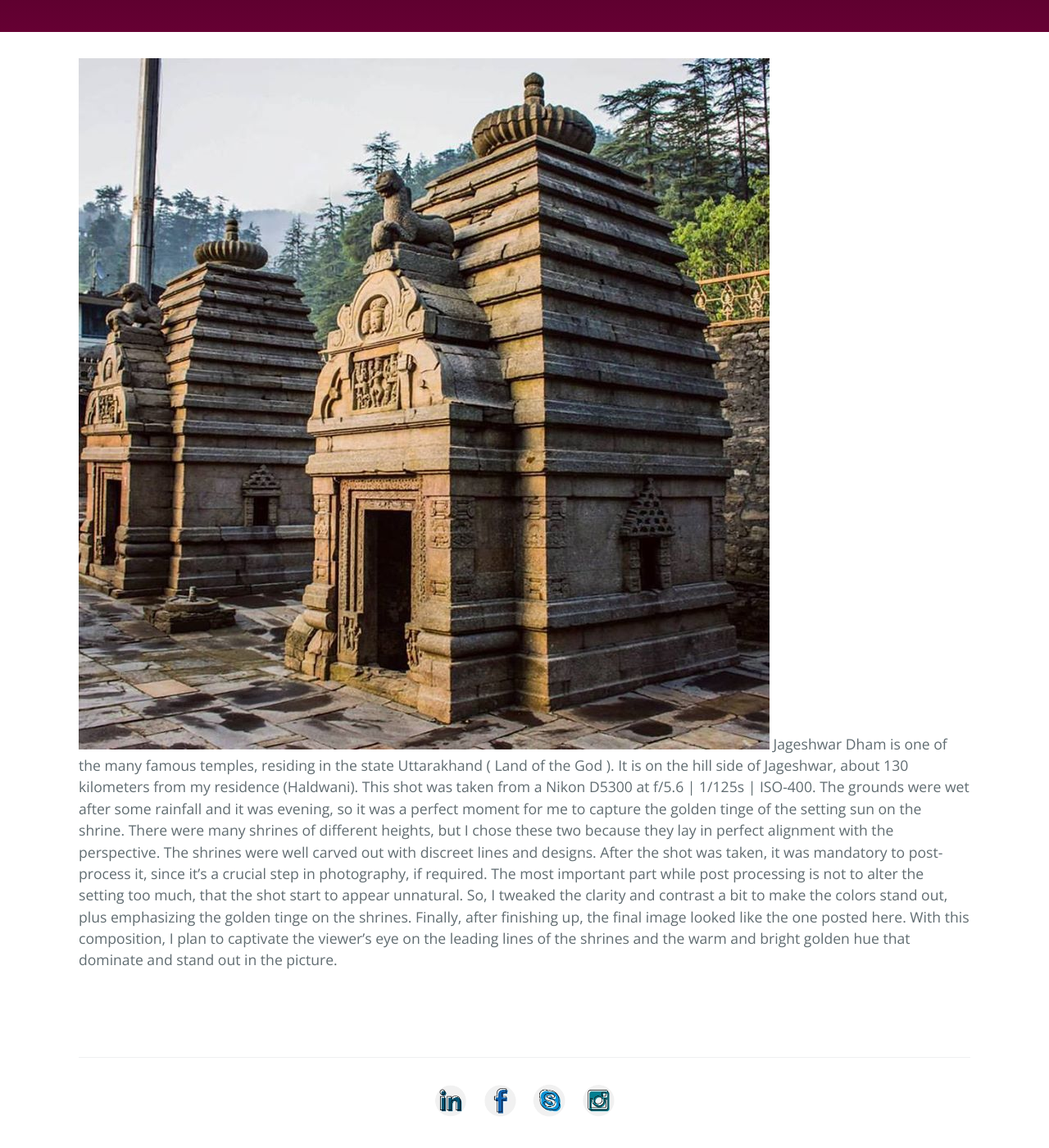
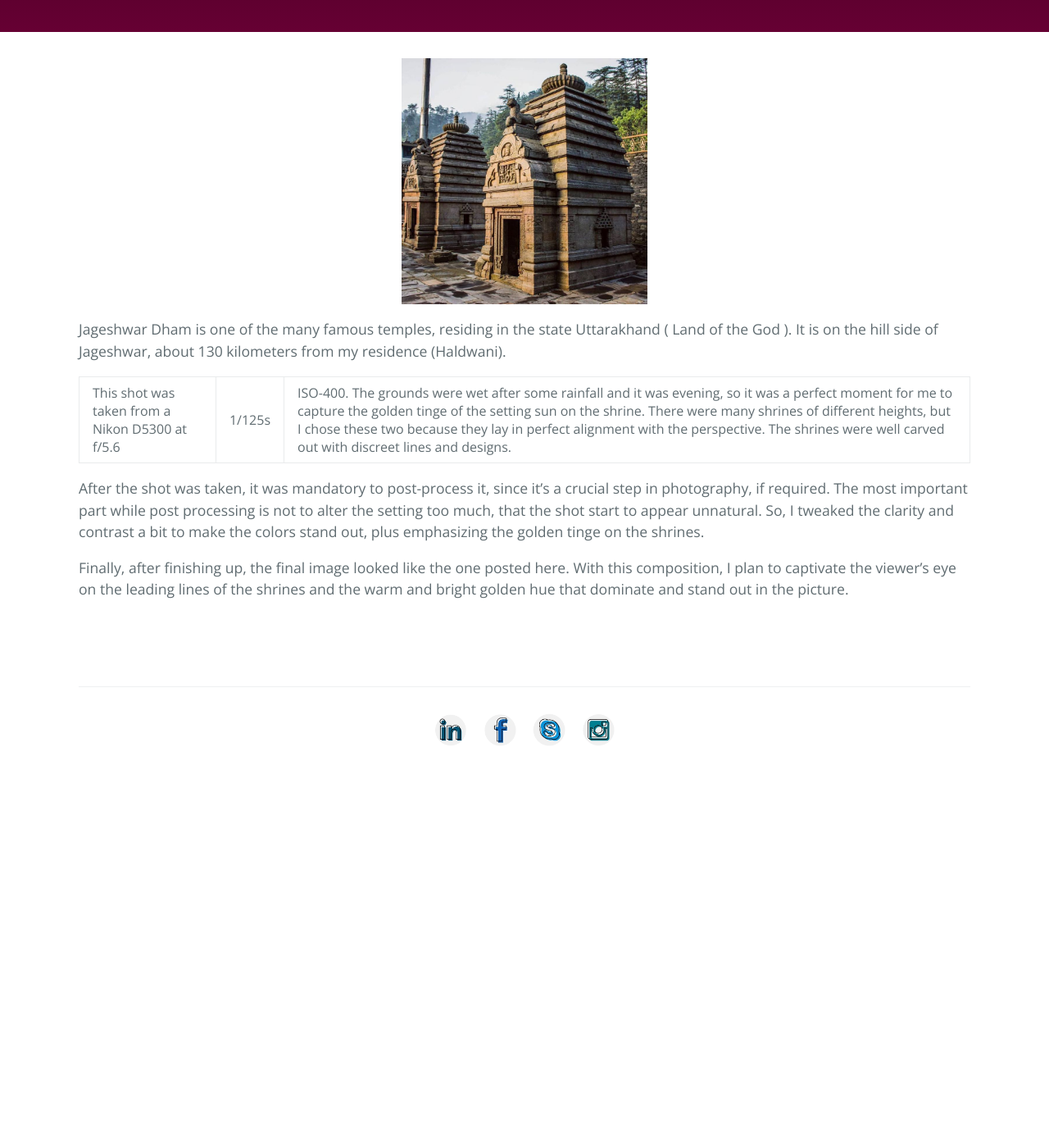
Before and after one commit to jaideepbankoti/logbox, a Jekyll site: the page built from _posts/2017-10-23-jageshwar-dham.md, in a window 1280 px wide and 1400 px high, scrolled down 630 px. Shown: the whole window at 82% size. Built offline with Jekyll 4.4.1, drawn with Linux system fonts in a browser that asks for light colours; after the commit the page ends 1578 px from its top, so only the background shows below that.

Commit message:
add jageshwar post edit

```diff
--- a/_posts/2017-10-23-jageshwar-dham.md
+++ b/_posts/2017-10-23-jageshwar-dham.md
@@ -3,8 +3,12 @@
 layout: post
 description: ""
 ---
-<img src="https://jaideepbankoti.github.io/logbox/assets/img/jageshwar_dham.jpg" alt="Jageshwar temple">
+<div align=center><img src="https://jaideepbankoti.github.io/logbox/assets/img/jageshwar_dham.jpg" alt="Jageshwar temple" width="300px"></div>
+
 Jageshwar Dham is one of the many famous temples, residing in the state Uttarakhand ( Land of the God ). It is on the hill side of Jageshwar, about 130 kilometers from my residence (Haldwani).
+
 This shot was taken from a Nikon D5300 at f/5.6 | 1/125s | ISO-400. The grounds were wet after some rainfall and it was evening, so it was a perfect moment for me to capture the golden tinge of the setting sun on the shrine. There were many shrines of different heights, but I chose these two because they lay in perfect alignment with the perspective. The shrines were well carved out with discreet lines and designs.
+
 After the shot was taken, it was mandatory to post-process it, since it’s a crucial step in photography, if required. The most important part while post processing is not to alter the setting too much, that the shot start to appear unnatural. So, I tweaked the clarity and contrast a bit to make the colors stand out, plus emphasizing the golden tinge on the shrines.
+
 Finally, after finishing up, the final image looked like the one posted here. With this composition, I plan to captivate the viewer’s eye on the leading lines of the shrines and the warm and bright golden hue that dominate and stand out in the picture.
```
